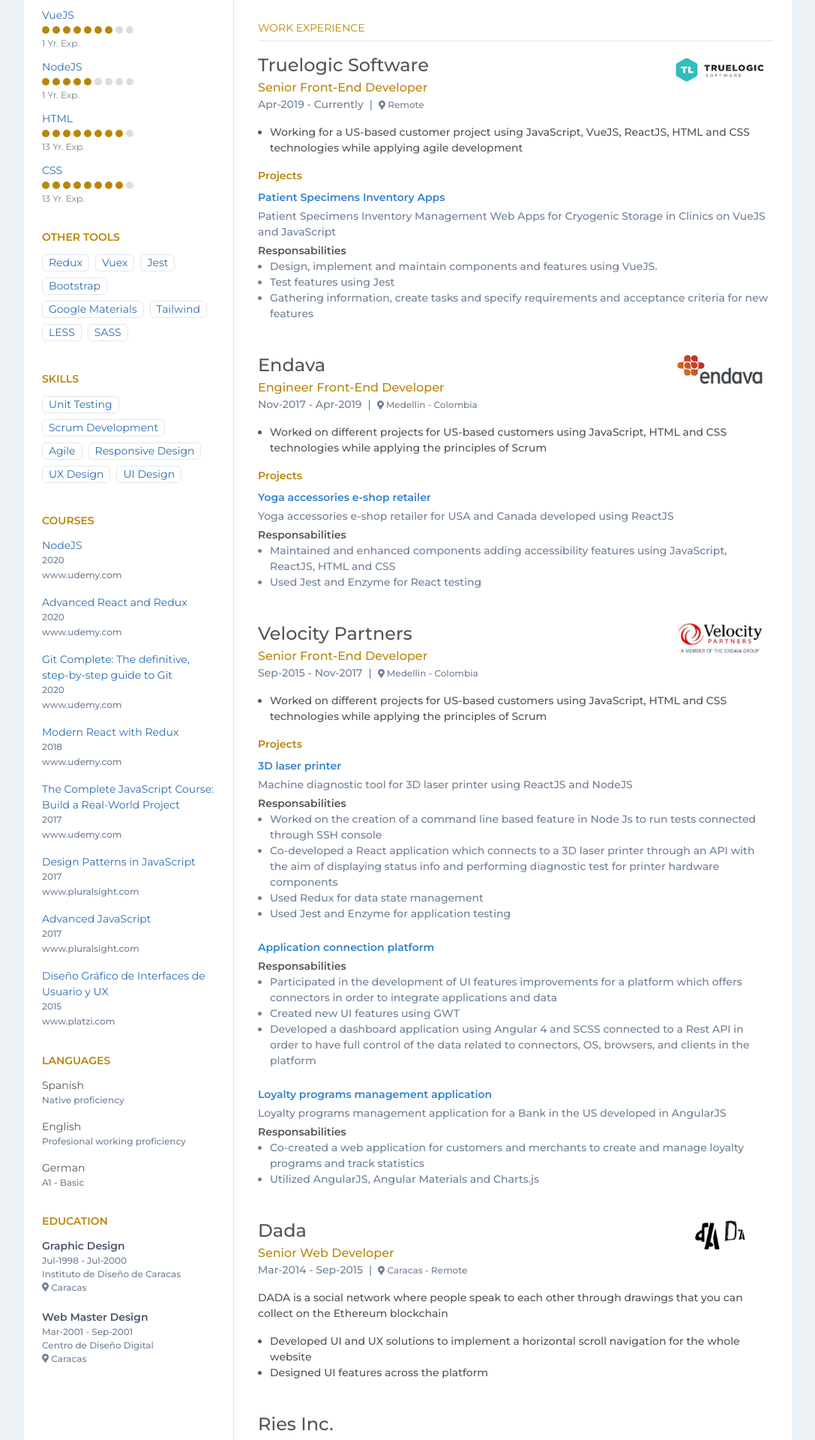
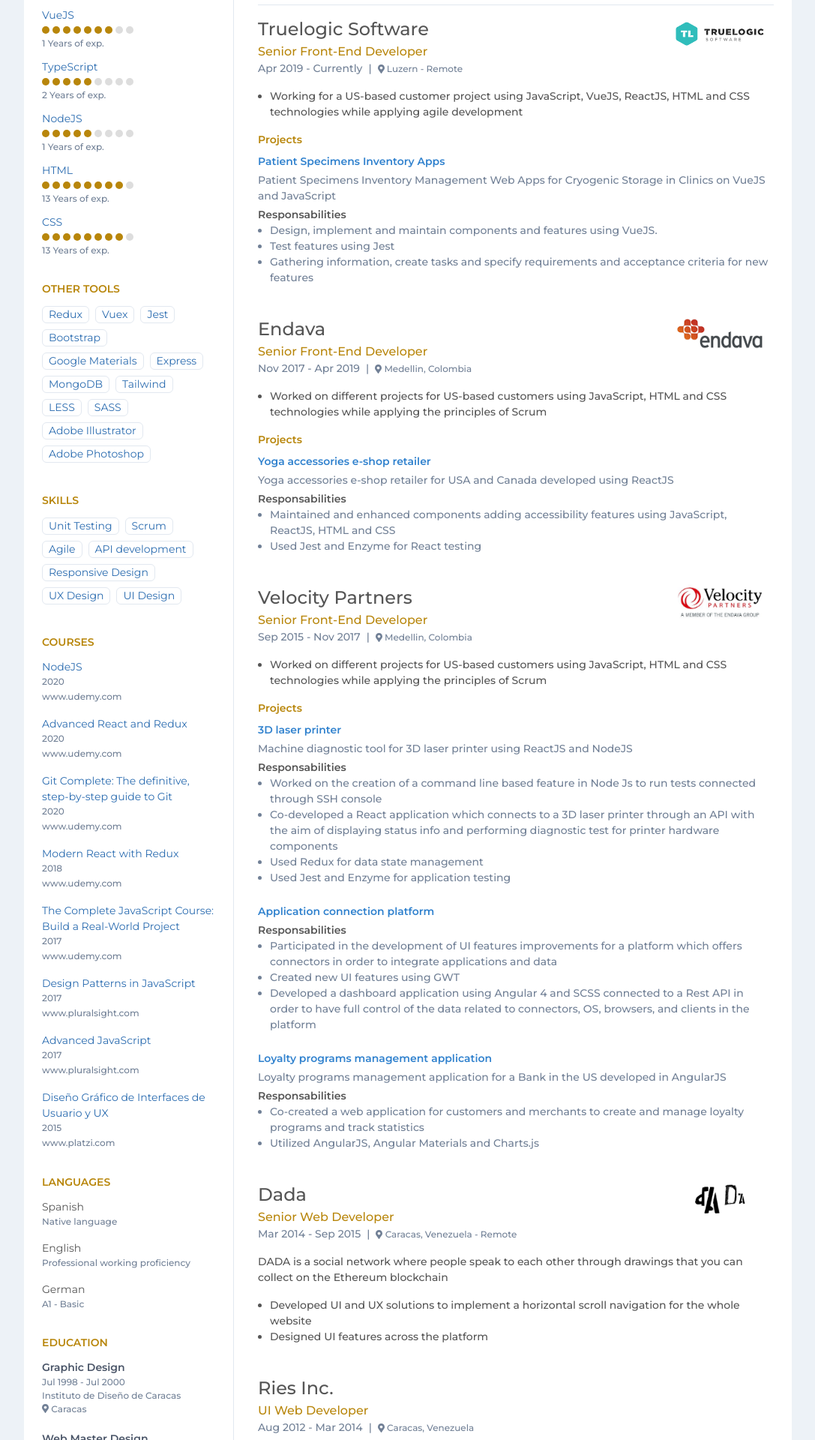
Before and after one commit to danncortes/danncortes, a React (Create React App) app: page / in a window 1280 px wide. Shown: the part 480-2400 px from the top of the page at 75% size, without its empty margins (96-1183 px from the left). Built offline with nearby package versions, Linux system fonts and the light colour scheme.

Commit message:
General Improvement

```diff
--- a/src/components/Education.js
+++ b/src/components/Education.js
@@ -14,7 +14,7 @@
   return (
     <div className={className}>
       <p className="text-sm text-gray-700 font-semibold">{title}</p>
-      <p>{dayjs(from).format('MMM-YYYY')} - {dayjs(to).format('MMM-YYYY')}</p>
+      <p>{dayjs(from).format('MMM YYYY')} - {dayjs(to).format('MMM YYYY')}</p>
       <p>{place}</p>
       <p><FontAwesomeIcon icon="map-marker-alt" /> {location}</p>
     </div>
--- a/src/components/PersonalData.js
+++ b/src/components/PersonalData.js
@@ -3,12 +3,13 @@
 import { FontAwesomeIcon } from '@fortawesome/react-fontawesome';
 
 const WrapperTagItem = ({ type, value, link, children }) => {
+  const className = 'font-medium text-blue-800 break-all'
   if (link) {
     const target = (type === 'email') ? null : '_blank'
     const rel = (type === 'email') ? null : 'noopener noreferrer'
     return (
       <a
-        className="font-medium text-blue-800 break-all"
+        className={className}
         href={value}
         target={target}
         rel={rel}
@@ -17,7 +18,7 @@
       </a>
     )
   }
-  return <p>{children}</p>
+  return <p className={className}>{children}</p>
 }
 
 WrapperTagItem.propTypes = {
--- a/src/components/Resume/resume-mock.js
+++ b/src/components/Resume/resume-mock.js
@@ -1,6 +1,6 @@
 export default {
   profileSummary:
-    'Design and development of web projects using JavaScript, HTML and CSS. \n + 5 years of experience in JavaScript and Scrum Development \n + 12 years of experience in UI Design, HTML y CSS \n + 15 years of experience in Graphic Arts \n Strong organizational skills, always striving for excellence in quality \n while working under tight deadlines',
+    'Self-motivated and self-taught Front-End developer who is passionate about developing visually appealing user-centric web applications \n Strong organizational skills, always striving for excellence in quality. \n Always keeping abreast of technology trends and best practices',
 
   contactInfo: [
     {
@@ -83,6 +83,12 @@
         scale: 9
       },
       {
+        name: 'TypeScript',
+        experience: 24,
+        level: 5,
+        scale: 9
+      },
+      {
         name: 'NodeJS',
         experience: 12,
         level: 5,
@@ -111,9 +117,13 @@
       'Jest',
       'Bootstrap',
       'Google Materials',
+      'Express',
+      'MongoDB',
       'Tailwind',
       'LESS',
-      'SASS'
+      'SASS',
+      'Adobe Illustrator',
+      'Adobe Photoshop'
     ]
   },
 
@@ -121,8 +131,9 @@
     title: 'Skills',
     data: [
       'Unit Testing',
-      'Scrum Development',
+      'Scrum',
       'Agile',
+      'API development',
       'Responsive Design',
       'UX Design',
       'UI Design'
@@ -135,7 +146,7 @@
       position: 'Senior Front-End Developer',
       from: 1555459200000,
       to: '',
-      location: 'Remote',
+      location: 'Luzern - Remote',
       details: 'Working for a US-based customer project using JavaScript, VueJS, ReactJS, HTML and CSS technologies while applying agile development',
       projects: [{
         name: 'Patient Specimens Inventory Apps',
@@ -147,10 +158,10 @@
     {
       companyName: 'Endava',
       link: '',
-      position: 'Engineer Front-End Developer',
+      position: 'Senior Front-End Developer',
       from: 1509494400000,
       to: 1555459200000,
-      location: 'Medellin - Colombia',
+      location: 'Medellin, Colombia',
       details: 'Worked on different projects for US-based customers using JavaScript, HTML and CSS technologies while applying the principles of Scrum',
       projects: [
         {
@@ -167,7 +178,7 @@
       position: 'Senior Front-End Developer',
       from: 1443052800000,
       to: 1509494400000,
-      location: 'Medellin - Colombia',
+      location: 'Medellin, Colombia',
       details: 'Worked on different projects for US-based customers using JavaScript, HTML and CSS technologies while applying the principles of Scrum',
       projects: [
         {
@@ -194,7 +205,7 @@
       position: 'Senior Web Developer',
       from: 1393632000000,
       to: 1441065600000,
-      location: 'Caracas - Remote',
+      location: 'Caracas, Venezuela - Remote',
       about: 'DADA is a social network where people speak to each other through drawings that you can collect on the Ethereum blockchain',
       details: 'Developed UI and UX solutions to implement a horizontal scroll navigation for the whole website \n Designed UI features across the platform',
       projects: [],
@@ -206,7 +217,7 @@
       position: 'UI Web Developer',
       from: 1343779200000,
       to: 1393632000000,
-      location: 'Caracas',
+      location: 'Caracas, Venezuela',
       about: '',
       details: 'Designed UI solutions for multiple clients using HTML, CSS and Jquery \n Worker on designing and implementing of a insurance products website for mobile devices using PHP and Bootstrap \n Participated in the design and implementation of a web and web mobile app used to look for products based on Geolocation \n Utilized HTML, CSS, Bootstrap, Jquery, Jquery Mobile, Google Maps API',
       projects: [],
@@ -218,7 +229,7 @@
       position: 'Senior Web Designer',
       from: 1288569600000,
       to: 1343779200000,
-      location: 'Caracas',
+      location: 'Caracas, Venezuela',
       about: '',
       details: 'Developed and customized customer\'s minisites \n Set up graphic proposals and subsequently each minisite\'s layouts in HTML + CSS \n Worked on UI designs based on the corporate image guidelines for each brand or company',
       projects: [],
@@ -230,7 +241,7 @@
       position: 'Web Designer / Graphic Designer',
       from: 1280620800000,
       to: 1441065600000,
-      location: 'Caracas',
+      location: 'Caracas, Venezuela',
       about: '',
       details: 'Designed UI solutions for multiple clients using HTML, CSS and Jquery \n Worker on designing and implementing of a insurance products website for mobile devices using PHP and Bootstrap \n Participated in the design and implementation of a web and web mobile app used to look for products based on Geolocation \n Utilized HTML, CSS, Bootstrap, Jquery, Jquery Mobile, Google Maps API',
       projects: [],
@@ -302,11 +313,11 @@
   languages: [
     {
       name: 'Spanish',
-      level: 'Native proficiency'
+      level: 'Native language'
     },
     {
       name: 'English',
-      level: 'Profesional working proficiency'
+      level: 'Professional working proficiency'
     },
     {
       name: 'German',
--- a/src/components/Tech.js
+++ b/src/components/Tech.js
@@ -8,17 +8,28 @@
   experienceLevel,
   titleClasses,
   showExperience
-}) => (
+}) => {
+
+  let yearExperience = ''
+  if (experience && showExperience) {
+    yearExperience = Math.round((experience / 12) * 10) / 10
+    if (yearExperience > 1 && yearExperience % 1 > 0) {
+      yearExperience = `${Math.floor(yearExperience)}+`
+    }
+  }
+
+  return (
     <div className={className}>
       <h4 className={titleClasses}>{name}</h4>
       {experienceLevel}
       {experience && showExperience && (
-        <p className="text-xs text-gray-600">
-          {` ${Math.round((experience / 12) * 10) / 10} Yr. Exp.`}
+        <p className="text-xs text-gray-600 font-medium">
+          {`${yearExperience} Years of exp.`}
         </p>
       )}
     </div>
-  );
+  )
+};
 
 export default Tech;
 
--- a/src/components/WorkExperience.js
+++ b/src/components/WorkExperience.js
@@ -19,7 +19,7 @@
           <h3 className="text-2xl">{companyName}</h3>
           <h4 className="color-primary text-base">{position}</h4>
           <p className=" text-gray-600">
-            {dayjs(from).format('MMM-YYYY')} - {to ? dayjs(to).format('MMM-YYYY') : 'Currently'}
+            {dayjs(from).format('MMM YYYY')} - {to ? dayjs(to).format('MMM YYYY') : 'Currently'}
             {<span className="px-2">|</span>}
             <span className="text-xs"><FontAwesomeIcon icon="map-marker-alt" /> {location}</span>
           </p>
```
